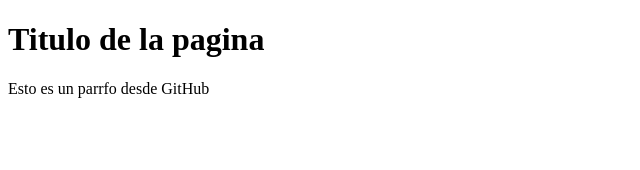
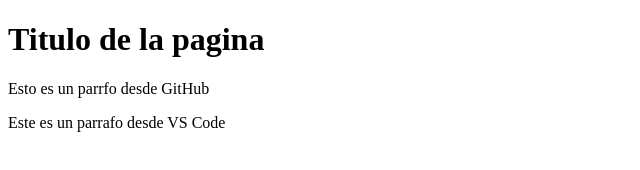
Before and after one commit to guti28832/vs_proyecto, a plain HTML site: page index.html in a window 1280 px wide. Shown: the whole page, without its empty margins (0-640 px from the left). Drawn offline with Linux system fonts and the light colour scheme.

Commit message:
Agregando segundo parrafo

```diff
--- a/index.html
+++ b/index.html
@@ -8,6 +8,7 @@
 <body>
     <h1>Titulo de la pagina</h1>
     <p>Esto es un parrfo desde GitHub</p>
+    <p>Este es un parrafo desde VS Code</p>
 
 </body>
 </html>
```
